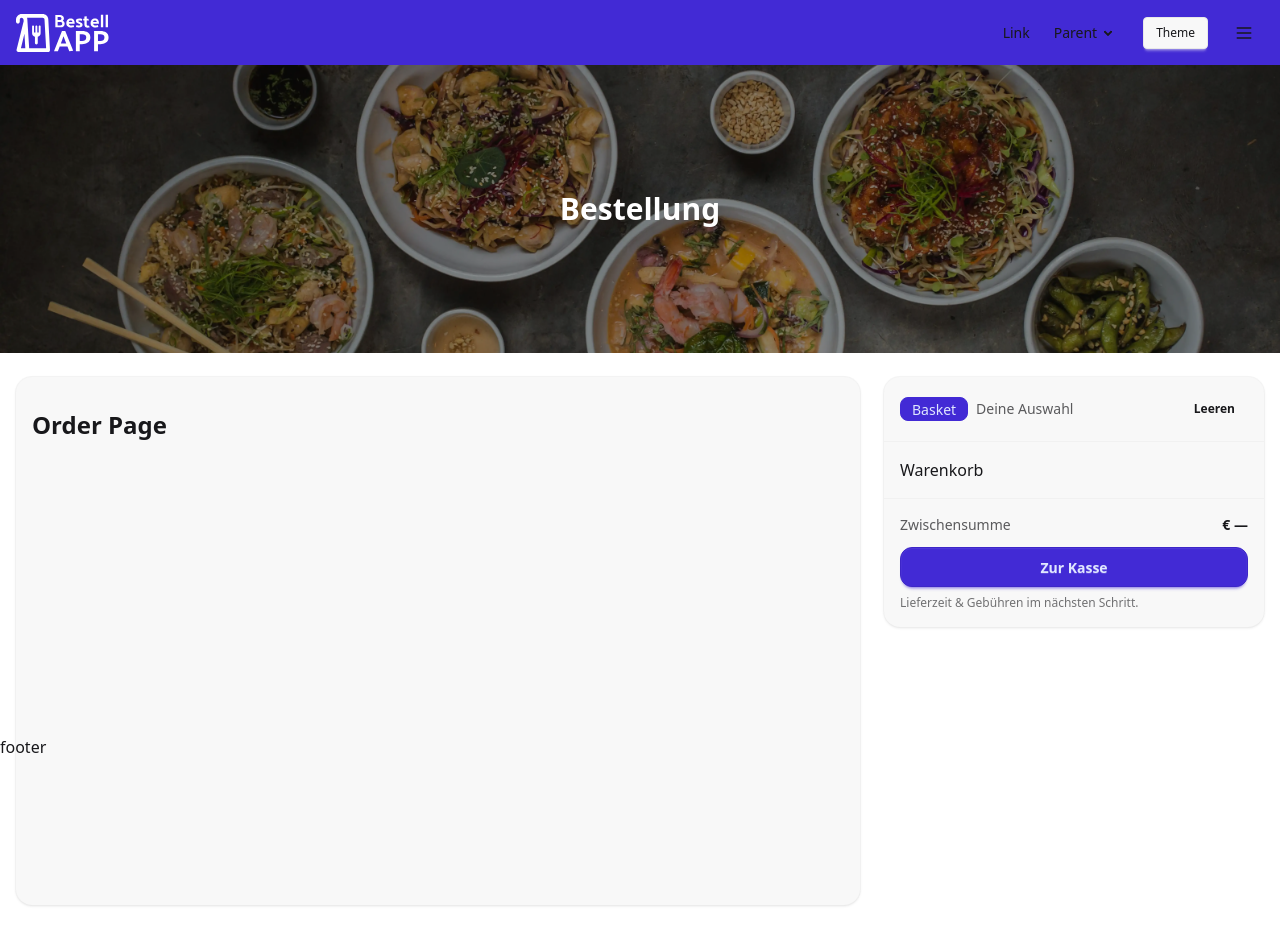
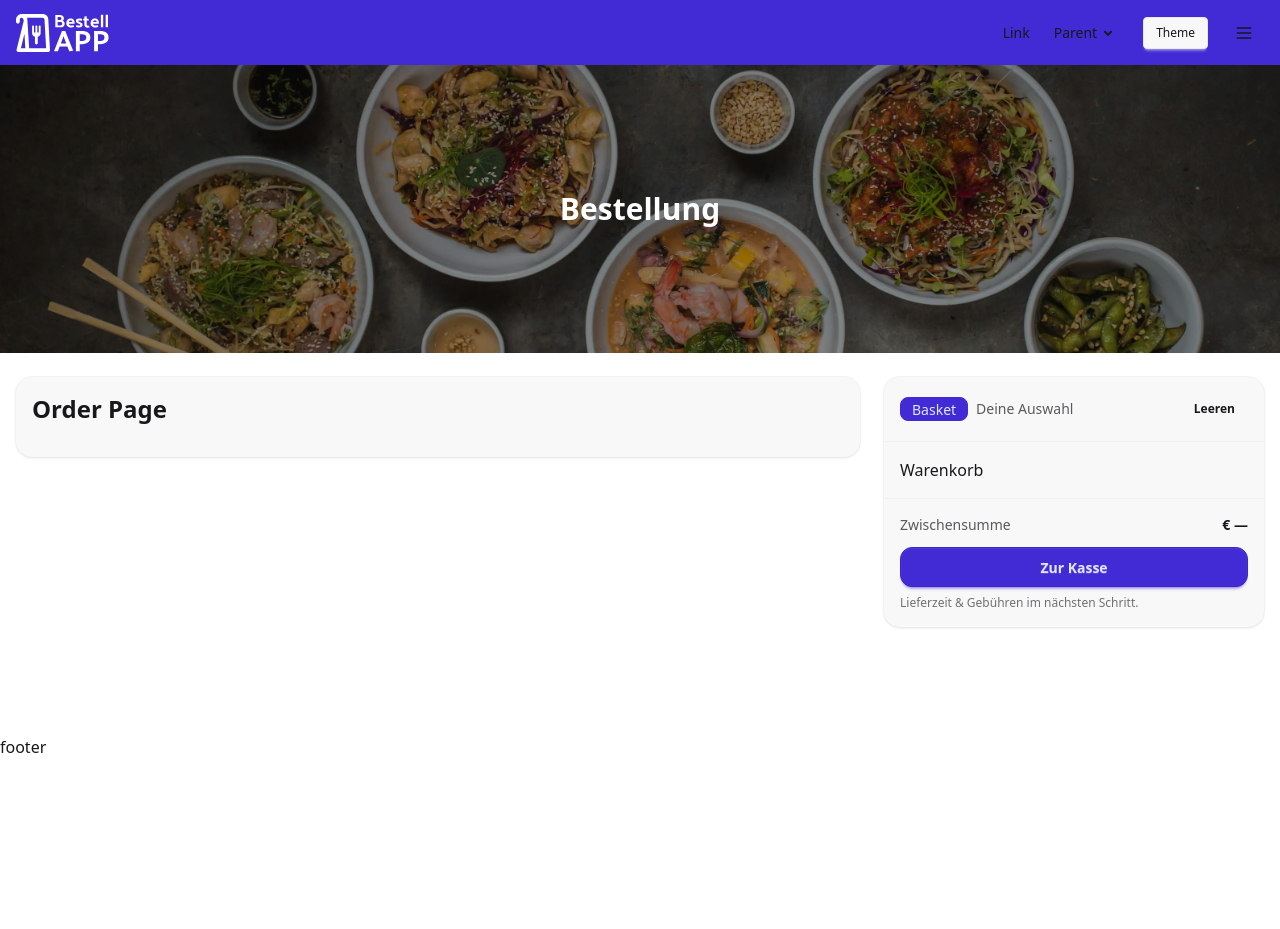
Before and after one commit to larsbeckdev/demo-bestell-app, a Vue app: page /bestellen in a window 1280 px wide. After the commit the page ends 800 px from the top, so only its background shows below. Built offline with nearby package versions, Linux system fonts and the light colour scheme.

Commit message:
Remove unnecessary empty div and adjust layout structure in OrderLayout component

```diff
--- a/src/layouts/order/OrderLayout.vue
+++ b/src/layouts/order/OrderLayout.vue
@@ -29,9 +29,6 @@ import Basket from '@/layouts/components/Basket.vue'
           <div class="order-content">
             <div class="rounded-2xl bg-base-200 p-4 shadow-sm ring-1 ring-base-300/60">
               <div class="mb-4 flex items-center justify-between">
-              </div>
-
-              <div class="min-h-[60vh]">
                 <OrderContent />
               </div>
             </div>
```
